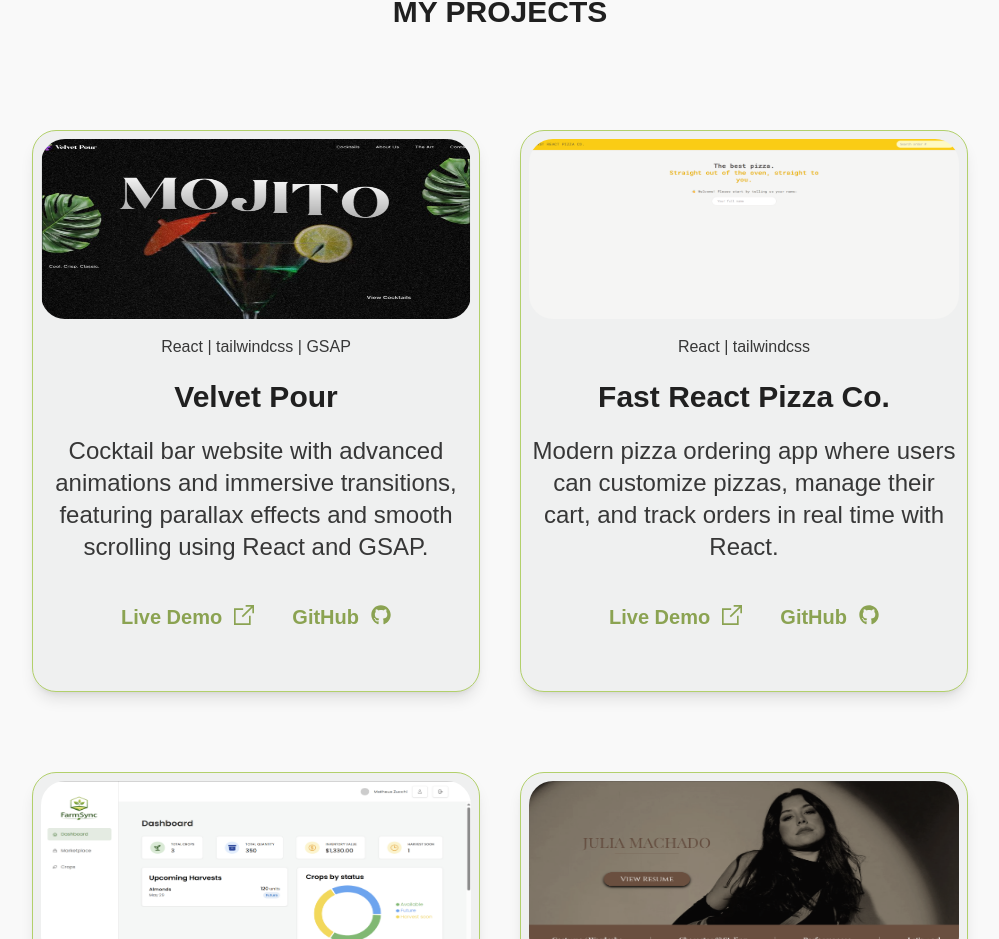
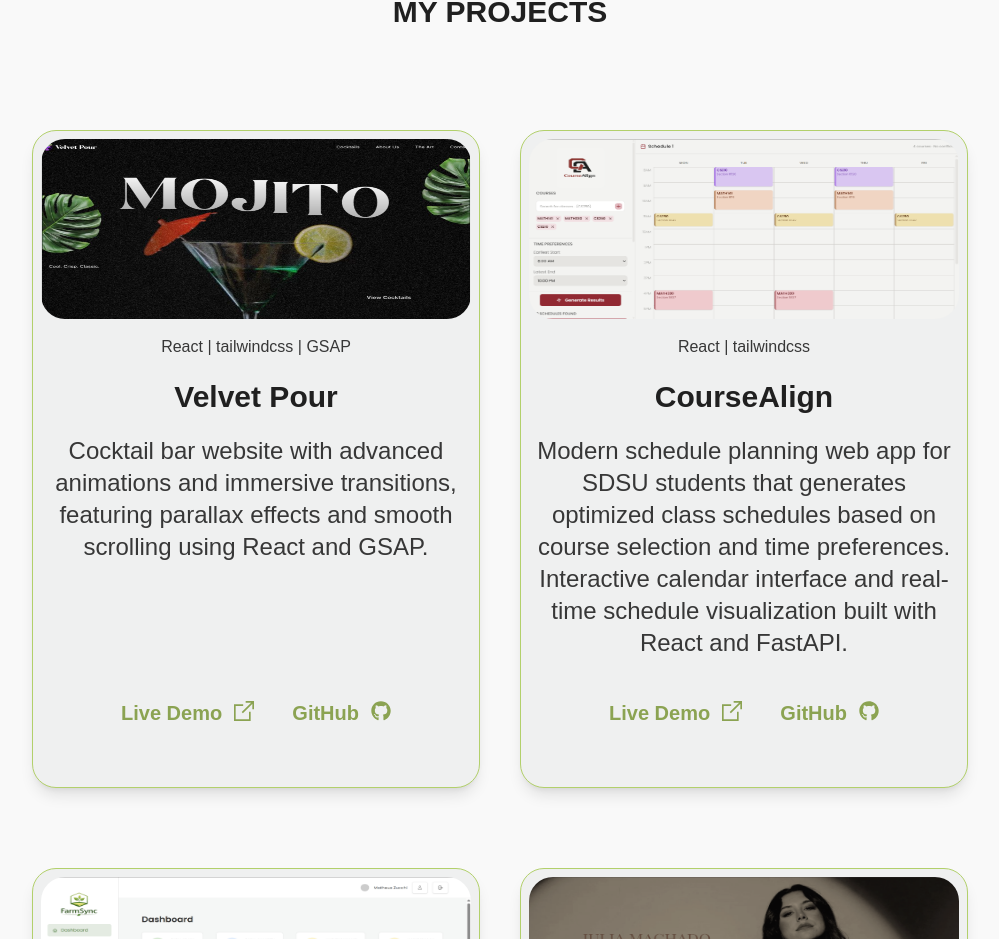
Before and after one commit to matheusmz22/My-Portfolio, a React (Vite) app: page / in a window 1280 px wide. Shown: the part 1516-2455 px from the top of the page, without its empty margins (140-1139 px from the left). Built offline with nearby package versions, Linux system fonts and the light colour scheme.

Commit message:
Added coursealign project

```diff
--- a/src/components/Projects/MyProjects.jsx
+++ b/src/components/Projects/MyProjects.jsx
@@ -30,12 +30,12 @@
             isMobile={isMobile}
           />
           <Card
-            screenshot="/images/FastReactPizza.png"
+            screenshot="/images/coursealign.png"
             technologies={["React", "tailwindcss"]}
-            title="Fast React Pizza Co."
-            description="Modern pizza ordering app where users can customize pizzas, manage their cart, and track orders in real time with React."
-            liveDemoHref="https://fast-react-pizza-reactcourse-mmz.netlify.app/"
-            gitHubHref="https://github.com/matheusmz22/fast-react-pizza-ReactCourse"
+            title="CourseAlign"
+            description="Modern schedule planning web app for SDSU students that generates optimized class schedules based on course selection and time preferences. Interactive calendar interface and real-time schedule visualization built with React and FastAPI."
+            liveDemoHref="https://coursealign.vercel.app/"
+            gitHubHref="https://github.com/matheusmz22/coursealign"
             isMobile={isMobile}
           />
           <Card
```
Also changed, not shown: public/images/coursealign.png (added), 1 other file (tests, documents, lock files or other folders).
